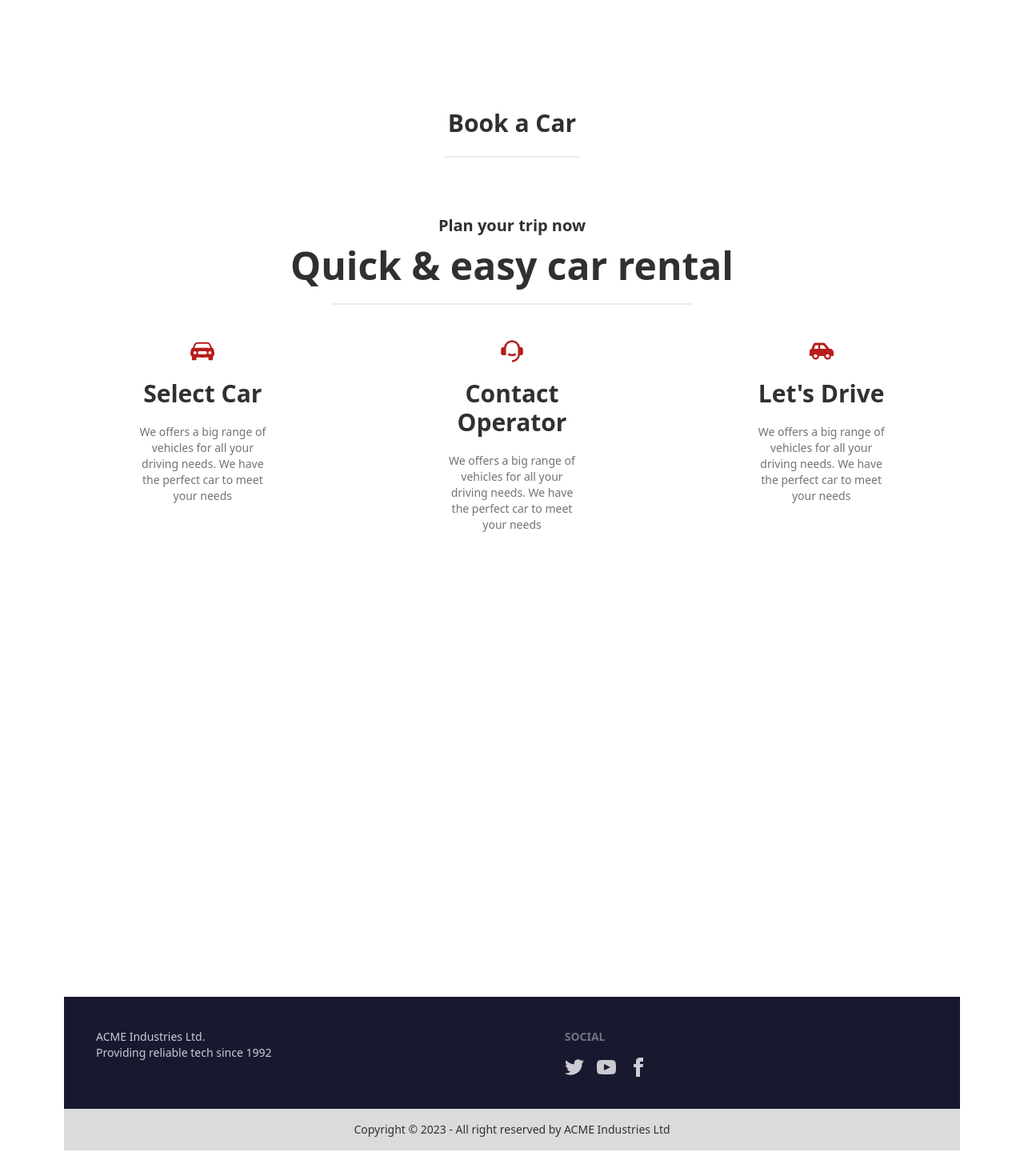
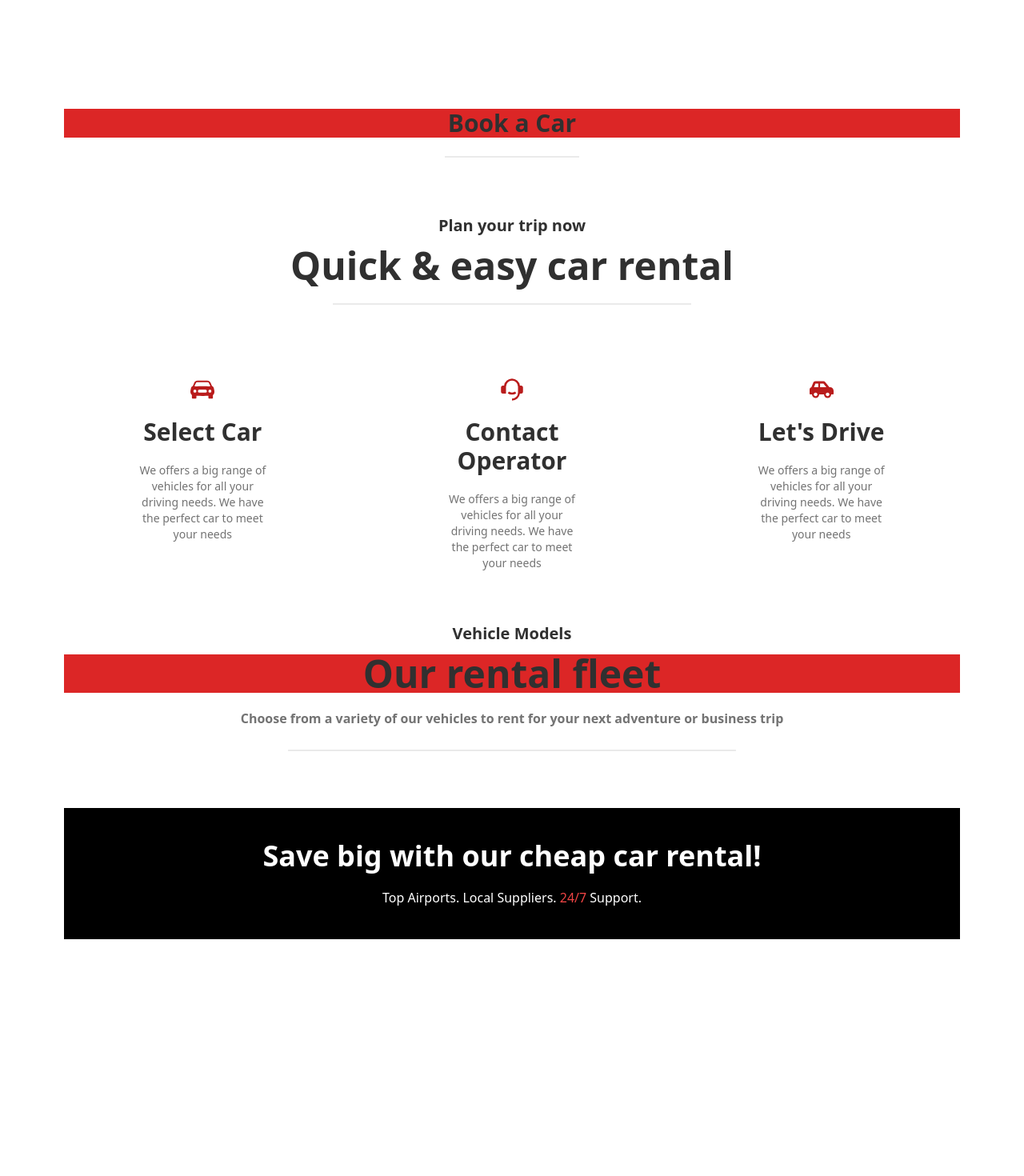
Before and after one commit to Md-arefin/speedy-wheels-client, a React (Vite) app: page / in a window 1280 px wide. Shown: the part 760-2230 px from the top of the page at 80% size. Before the commit the page ends 2198 px from the top, so only its background shows below. Built offline with nearby package versions, Linux system fonts and the light colour scheme.

Commit message:
added a sec

```diff
--- a/src/components/Navbar/Navbar.jsx
+++ b/src/components/Navbar/Navbar.jsx
@@ -7,10 +7,6 @@ const Navbar = () => {
 
         <li className='text-lg font-bold'>
             <Link>Home</Link>
-        </li>
-
-        <li className='text-lg font-bold'>
-            <Link>Testimonials</Link>
         </li>
 
         <li className='text-lg font-bold'>
--- a/src/pages/Home/BookCar.jsx
+++ b/src/pages/Home/BookCar.jsx
@@ -4,7 +4,7 @@ const BookCar = () => {
     return (
         <div className='mt-[800px]'>
             <div className='text-center'>
-                <h1 className='text-3xl font-bold'>Book a Car</h1>
+                <h1 className='text-3xl font-bold bg-red-600'>Book a Car</h1>
                 <div className="divider mx-auto w-[15%]"></div>
             </div>
         </div>
--- /dev/null
+++ b/src/pages/Home/CarModel.jsx
@@ -0,0 +1,16 @@
+import React from 'react';
+
+const CarModel = () => {
+    return (
+        <div>
+            <div className='text-center'>
+                <p className='text-xl my-3 font-bold'>Vehicle Models</p>
+                <h1 className='text-5xl font-bold bg-red-600'>Our rental fleet</h1>
+                <p className='text-neutral-500 font-bold my-5 '>Choose from a variety of our vehicles to rent for your next adventure or business trip</p>
+                <div className="divider mx-auto w-[50%]"></div>
+            </div>
+        </div>
+    );
+};
+
+export default CarModel;
--- a/src/pages/Home/Home.jsx
+++ b/src/pages/Home/Home.jsx
@@ -1,6 +1,7 @@
 import React from 'react';
 import Banner from './Banner';
 import BookCar from './BookCar';
+import CarModel from './CarModel';
 import Trip from './Trip';
 
 
@@ -13,7 +14,18 @@ const Home = () => {
                 <BookCar ></BookCar>
             </div>
             {/* Trip */}
-            <Trip></Trip>
+            <div className='my-16'>
+                <Trip></Trip>
+            </div>
+            {/* car model */}
+            <div className='my-16'>
+                <CarModel />
+            </div>
+            {/* banner-02 */}
+            <div className='my-16 bg-black py-10 text-white text-center space-y-5'>
+                <h1 className='text-4xl font-bold'>Save big with our cheap car rental!</h1>
+                <p>Top Airports. Local Suppliers. <span className='text-red-500'>24/7</span> Support.</p>
+            </div>
         </div>
 
     );
--- a/src/pages/Home/Trip.jsx
+++ b/src/pages/Home/Trip.jsx
@@ -11,7 +11,7 @@ const Trip = () => {
                 <h1 className='text-5xl font-bold'>Quick & easy car rental</h1>
                 <div className="divider mx-auto w-[40%]"></div>
             </div>
-            <div className='text-center grid grid-cols-1 md:grid-cols-2 lg:grid-cols-3 gap-10'>
+            <div className='text-center grid grid-cols-1 md:grid-cols-2 lg:grid-cols-3 gap-10 my-16'>
                 <div className='flex flex-col mx-auto'>
                     <div className=' mx-auto my-5'>
                         <BsFillCarFrontFill className='text-3xl text-red-700' />
```
